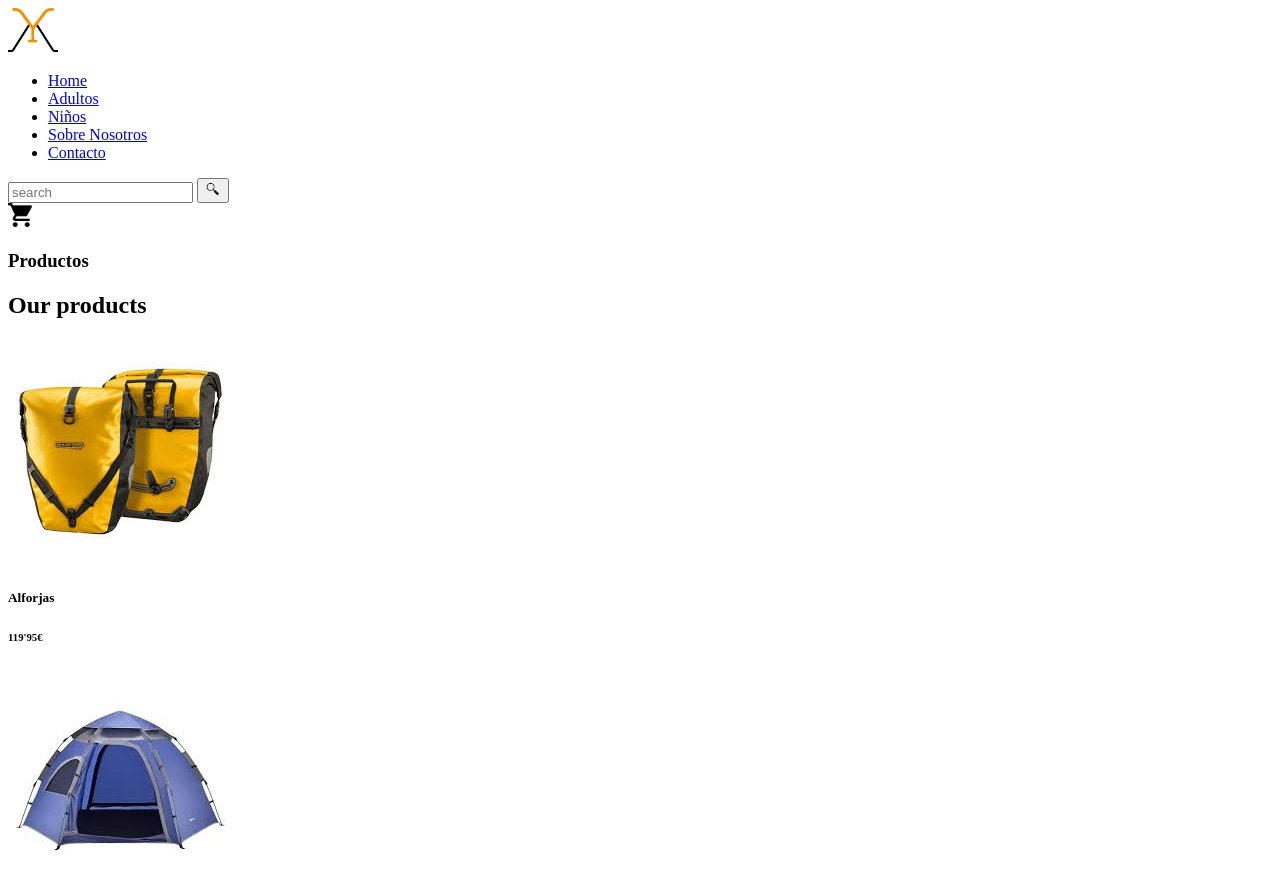
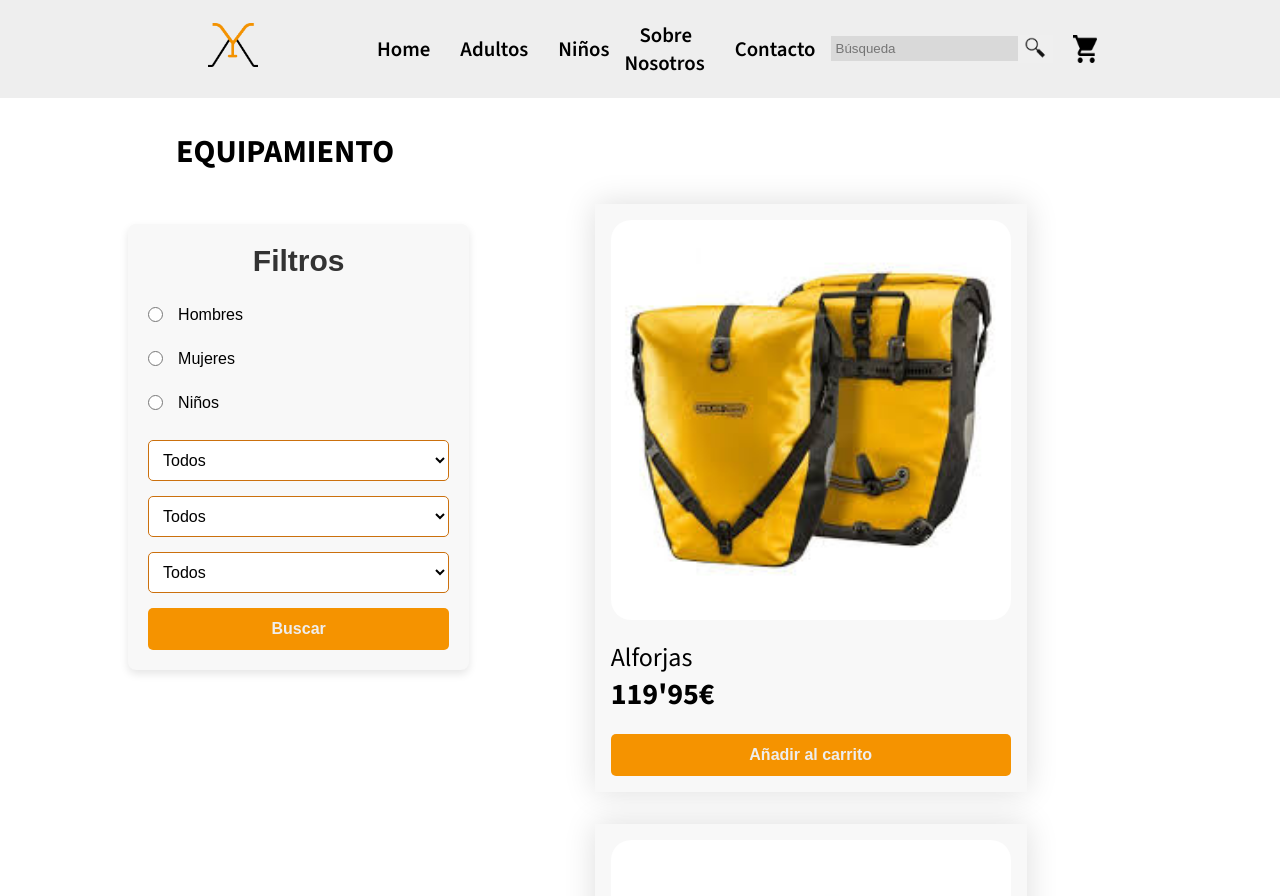
Before and after one commit to Yahyalimouni/practica_adaptacion, a plain HTML site: page equipment.html in a window 1280 px wide. Shown: the top 896 px of the page. Drawn offline with nearby package versions, Linux system fonts and the light colour scheme.

Commit message:
equipamiento.css

```diff
--- a/equipment.html
+++ b/equipment.html
@@ -8,14 +8,21 @@
       <meta name="description" content="" />
       <meta name="author" content="" />
       <link rel="shortcut icon" href="images/logo.png" type="">
+      <style>
+         @import url('https://fonts.googleapis.com/css2?family=Fraunces:opsz,wght@9..144,600&family=Manrope:wght@700&family=Source+Sans+3:ital,wght@0,200..900;1,200..900&display=swap');
+      </style>
+      <link rel="stylesheet" href="./styles/footer.css">
+      <link rel="stylesheet" href="./styles/header.css">
+      <link rel="stylesheet" href="./styles/global.css">
+      <link rel="stylesheet" href="./styles/equipamiento.css">
       <title>Equipamiento</title>
    </head>
    <body>
       <!-- Start header -->
       <header>
-         <a href="index.html"><img width="50" src="images/logo.png" alt="#" /></a>
          <nav>
             <ul >
+               <a href="index.html"><img width="50" src="images/logo.png" alt="#" /></a>
                <li >
                   <a href="index.html">Home</a>
                </li>
@@ -35,66 +42,145 @@
          </nav>
          <div>
             <form>
-               <input type="text" name="search" id="search" placeholder="search">
+               <input type="text" name="search" id="search" placeholder="Búsqueda">
                <button type="submit">
                   <img src="./images/search_.png" alt="search.png" width="16">
                </button>
             </form>
-            <img src="images/carrito.png" alt="carrito.png" width="24">
+            <img src="images/carrito.png" class="carrito" alt="carrito.png" width="24">
          </div>
       </header>
       <!-- End header -->
       <!-- Start main -->
-      <main>
+      <main class="equipamiento">
+         <h1>EQUIPAMIENTO</h1>
+         <div class="grid-container">
+
             <section>
-            <div>
-               <h3>Productos</h3>
+               <form action="" class="filtros">
+                  <h2>Filtros</h2>
+                  <div class="categorias">
+                     <input type="radio" name="categoria" id="" value="hombres"><span class="radio-label">Hombres</span>
+                     <input type="radio" name="categoria" id="" value="mujeres"><span class="radio-label">Mujeres</span>
+                     <input type="radio" name="categoria" id="" value="ninos"><span class="radio-label">Niños</span>
                   </div>
+                  <div class="text-inputs">
+                     <select name="colores" id="" class="colores">
+                        <option value="" selected>Todos</option>
+                        <option value="rojo">Rojo</option>
+                        <option value="amarillo">Amarillo</option>
+                        <option value="verde">Verde</option>
+                        <option value="negro">Negro</option>
+                        <option value="blanco">Blanco</option>
+                     </select>
+                     <select name="precio" id="" class="precio">
+                        <option value="" selected>Todos</option>
+                        <option value="bajo">10€ - 50€</option>
+                        <option value="medio">51€ - 150€</option>
+                        <option value="alto">150€ - 9999€</option>
+                     </select>
+                     <select name="tipos" id="" class="tipos">
+                        <option value="" selected>Todos</option>
+                        <option value="ropa">Ropa</option>
+                        <option value="bici">Bicicleta</option>
+                        <option value="cicloviaje">Cicloviaje</option>
+                     </select>
+                  </div>
+                  <button>Buscar</button>
+               </form>
             </section>
             <section>
-            <h2>Our products</h2>
                <article>
                   <img src="images/alforjas.png" alt="">
+                  <div class="data-container">
+                     <div class="description">
                         <h5>Alforjas</h5>
                         <h6>119'95€</h6>
+                     </div>
+                     <button class="add-to-cart">Añadir al carrito</button>
+                  </div>
                </article>
+
                <article>
                   <img src="images/tienda_campaña.png" alt="">
+                  <div class="data-container">
+                     <div class="description">
                         <h5>Tienda de campaña</h5>
                         <h6>149'99€</h6>
+                     </div>
+                     <button class="add-to-cart">Añadir al carrito</button>
+                  </div>
                </article>
+
                <article>
                   <img src="images/saco_dormir.png" alt="">
+                  <div class="data-container">
+                     <div class="description">
                         <h5>Saco de dormir</h5>
                         <h6>49'50€</h6>
+                     </div>
+                     <button class="add-to-cart">Añadir al carrito</button>
+                  </div>
                </article>
+
                <article>
                   <img src="images/panel_solar.png" alt="">
+                  <div class="data-container">
+                     <div class="description">
                         <h5>Panel solar</h5>
                         <h6>69'99€</h6>
+                     </div>
+                     <button class="add-to-cart">Añadir al carrito</button>
+                  </div>
                </article>
-            <article>
+
+               <!-- <article>
                   <img src="images/casco_proteccion.png" alt="">
+                  <div class="data-container">
+                     <div class="description">
                         <h5>Casco de protección</h5>
                         <h6>49'99€</h6>
-            </article>
+                     </div>
+                     <button class="add-to-cart">Añadir al carrito</button>
+                  </div>
+               </article> -->
+
                <article>
                   <img src="images/gafas.png" alt="">
+                  <div class="data-container">
+                     <div class="description">
                         <h5>Gafas</h5>
                         <h6>19'95€</h6>
+                     </div>
+                     <button class="add-to-cart">Añadir al carrito</button>
+                  </div>
                </article>
+
                <article>
                   <img src="images/pantalones.png" alt="">
+                  <div class="data-container">
+                     <div class="description">
                         <h5>Pantalones</h5>
                         <h6>49'95€</h6>
+                     </div>
+                     <button class="add-to-cart">Añadir al carrito</button>
+                  </div>
                </article>
+
                <article>
                   <img src="images/luces.png" alt="">
+                  <div class="data-container">
+                     <div class="description">
                         <h5>Pack de luces</h5>
                         <h6>9'99€</h6>
+                     </div>
+                     <button class="add-to-cart">Añadir al carrito</button>
+                  </div>
                </article>
 
-            <div>
+
+
+               <div class="next-buttons">
                   <button>1</button>
                   <button>2</button>
                   <button>3</button>
@@ -103,6 +189,7 @@
                   <button>x</button>
                </div>
             </section>
+         </div>
       </main>
       <!-- End main -->
       <!-- Start footer -->
@@ -115,8 +202,9 @@
             </div>
             <div>
                <h2>COMPRAR</h2>
-               <p><a href="equipment.html">Sobre Nosotros</a></p>
-               <p><a href="equipment.html">Contacto</a></p>
+               <p><a href="equipment.html">Equipamiento</a></p>
+               <p><a href="equipment.html">Adultos</a></p>
+               <p><a href="equipment.html">Niños</a></p>
             </div>
          </section>
          <section>
@@ -124,9 +212,9 @@
          </section>
          <section>
             <div class="icons">
-               <img src="./images/fb-icon.png" width="24" alt="fb-icon.png">
-               <img src="./images/insta-icon.png" width="24" alt="insta-icon.png">
-               <img src="./images/twitter-icon.png" width="24" alt="twitter-icon.png">
+               <img src="./images/fb-icon.png" alt="fb-icon.png">
+               <img src="./images/insta-icon.png" alt="insta-icon.png">
+               <img src="./images/twitter-icon.png" alt="twitter-icon.png">
             </div>
             <div>
                <p>&copy; 2024 Benali. Todos los derechos están reservados</p>
--- /dev/null
+++ b/styles/equipamiento.css
@@ -0,0 +1,168 @@
+:root {
+    --secondary-color: hsl(36, 100%, 48%);
+    --third-color: #CB700D;
+    --article-bg-color-hover: #f8f8f8af;
+    --article-bg-color: #f8f8f8;
+    --h2-font-size: 30px;
+    --padding-inline: 10em;
+}
+
+.equipamiento {
+    width: 100%;
+    min-height: 100vh;
+}
+
+.equipamiento h1 {
+    width: 72.5%;
+    margin: 0 auto;
+    padding-block: 1em;
+}
+
+.grid-container {
+    width:80%;
+    margin: 0 auto;
+    display: grid;
+    grid-template-columns: 1fr 2fr;
+}
+
+.grid-container section:nth-child(2){
+    display: flex;
+    gap: 2em;
+    justify-content: space-around;
+    flex-wrap: wrap;
+}
+
+.equipamiento article img {
+    width: 400px;
+    border-radius: 20px;
+}
+
+.equipamiento article {
+    display: flex;
+    flex-direction: column;
+    justify-content: space-between;
+    padding: 1em;
+    background-color: var(--article-bg-color);
+    cursor: pointer;
+    transition: 200ms ease-in-out;
+    box-shadow: 0px 0px 30px #00000023;
+}
+
+.equipamiento article:hover {
+    background-color: var(--article-bg-color-hover);
+    box-shadow: 0.1px 0.1px 20px #0000007b;
+}
+
+.next-buttons {
+    flex-basis: 100%;
+    display: flex;
+    justify-content: center;
+    align-items: center;
+    padding-bottom: 50px;
+}
+
+.next-buttons button {
+    margin-inline: 2px;
+    background-color: transparent;
+    border: 1px solid var(--third-color);
+    color: var(--third-color);
+    padding: 10px;
+    border-radius: .5em;
+    cursor: pointer;
+    transition: 200ms ease-in-out;
+}
+
+.next-buttons button:hover {
+    background-color: var(--third-color);
+    color: #eee;
+}
+
+.filtros {
+    background-color: var(--article-bg-color);
+    padding: 20px;
+    border-radius: 8px;
+    box-shadow: 0 4px 8px rgba(0, 0, 0, 0.1);
+    max-width: 400px;
+    margin: 20px auto;
+    font-family: 'Arial', sans-serif;
+}
+
+.filtros h2 {
+    text-align: center;
+    font-size: var(--h2-font-size);
+    margin-bottom: 20px;
+    color: #333;
+}
+
+.categorias {
+    width: 50%;
+    display: grid;
+    gap: 10px;
+    grid-template-columns: 1fr 6fr;
+    margin-bottom: 20px;
+}
+
+.categorias input {
+    cursor: pointer;
+    width: 15px;
+    align-self: center;
+    justify-self: start;
+    height: 15px;
+}
+
+.categorias .radio-label {
+    display: inline-block;
+    cursor: pointer;
+    padding: 8px 0;
+    border-radius: 15px;
+    font-size: 16px;
+}
+
+.categorias input[type="radio"]:checked + .radio-label {
+    color: var(--third-color);
+}
+
+.text-inputs select {
+    cursor: pointer;
+    width: 100%;
+    padding: 10px;
+    margin-bottom: 15px;
+    background-color: #fff;
+    border: 1px solid var(--third-color);
+    border-radius: 5px;
+    font-size: 16px;
+}
+
+.equipamiento form button,
+.equipamiento article .data-container button {
+    width: 100%;
+    padding: 12px;
+    background-color: var(--secondary-color);
+    color: #eee;
+    border: none;
+    border-radius: 5px;
+    font-size: 1em;
+    cursor: pointer;
+    transition: 0.3s ease;
+    font-weight: bold;
+}
+
+.equipamiento form button:hover,
+.equipamiento article .data-container button:hover {
+    background-color: var(--third-color);
+}
+
+.equipamiento article .description {
+    display: flex;
+    flex-direction: column;
+    padding-block: 20px;
+}
+
+.equipamiento article .description h5 {
+    font-size: 26px;
+    font-weight: 500;
+}
+
+.equipamiento article .description h6 {
+    font-size: 30px;
+}
--- a/styles/footer.css
+++ b/styles/footer.css
@@ -8,7 +8,7 @@
 footer {
     display: flex;
     background-color: var(--footer-bg);
-    height: 50vh;
+    height: 40vh;
     width: 100%;
     flex-direction: column;
     align-items: center;
--- a/styles/header.css
+++ b/styles/header.css
@@ -1,6 +1,7 @@
 :root {
     --header-font-size: 1.3em;
     --secondary-color: #F39200;
+    --padding-inline: 10em;
 }
 
 header, nav>ul, header>div {
@@ -8,7 +9,7 @@ header, nav>ul, header>div {
 }
 
 header {
-    padding: 1em 10em;
+    padding: 1em var(--padding-inline);
     background-color: #eee;
     justify-content: space-between;
     align-items: center;
```
Lines whose indentation alone changed are shown as unchanged.
